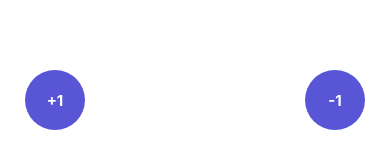
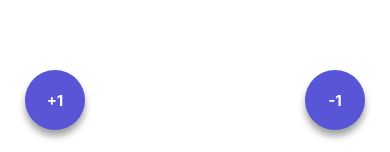
Before and after one commit to ggarciagrau/react-native-counter, a React Native app: screen / in a window 390 px wide. Shown: the part 689-841 px from the top of the page. Built offline with nearby package versions, Linux system fonts and the light colour scheme.

Commit message:
Array of styles

```diff
--- a/src/components/Fab.tsx
+++ b/src/components/Fab.tsx
@@ -17,8 +17,10 @@ export const Fab = ({onPressFn, children, orientation}: Props) => {
   })();
 
   return (
-    <TouchableOpacity style={[styles.location, orientationStyle]} onPress={() => onPressFn()}>
-      <View style={styles.fab}>
+    <TouchableOpacity
+      style={[styles.location, orientationStyle]}
+      onPress={() => onPressFn()}>
+      <View style={[styles.fab, styles.shadow]}>
         <Text style={styles.fabText}>{children}</Text>
       </View>
     </TouchableOpacity>
@@ -49,4 +51,15 @@ const styles = StyleSheet.create({
     fontWeight: 'bold',
     alignSelf: 'center',
   },
+  shadow: {
+    shadowColor: '#000',
+    shadowOffset: {
+      width: 0,
+      height: 6,
+    },
+    shadowOpacity: 0.37,
+    shadowRadius: 7.49,
+
+    elevation: 12,
+  },
 });
```
